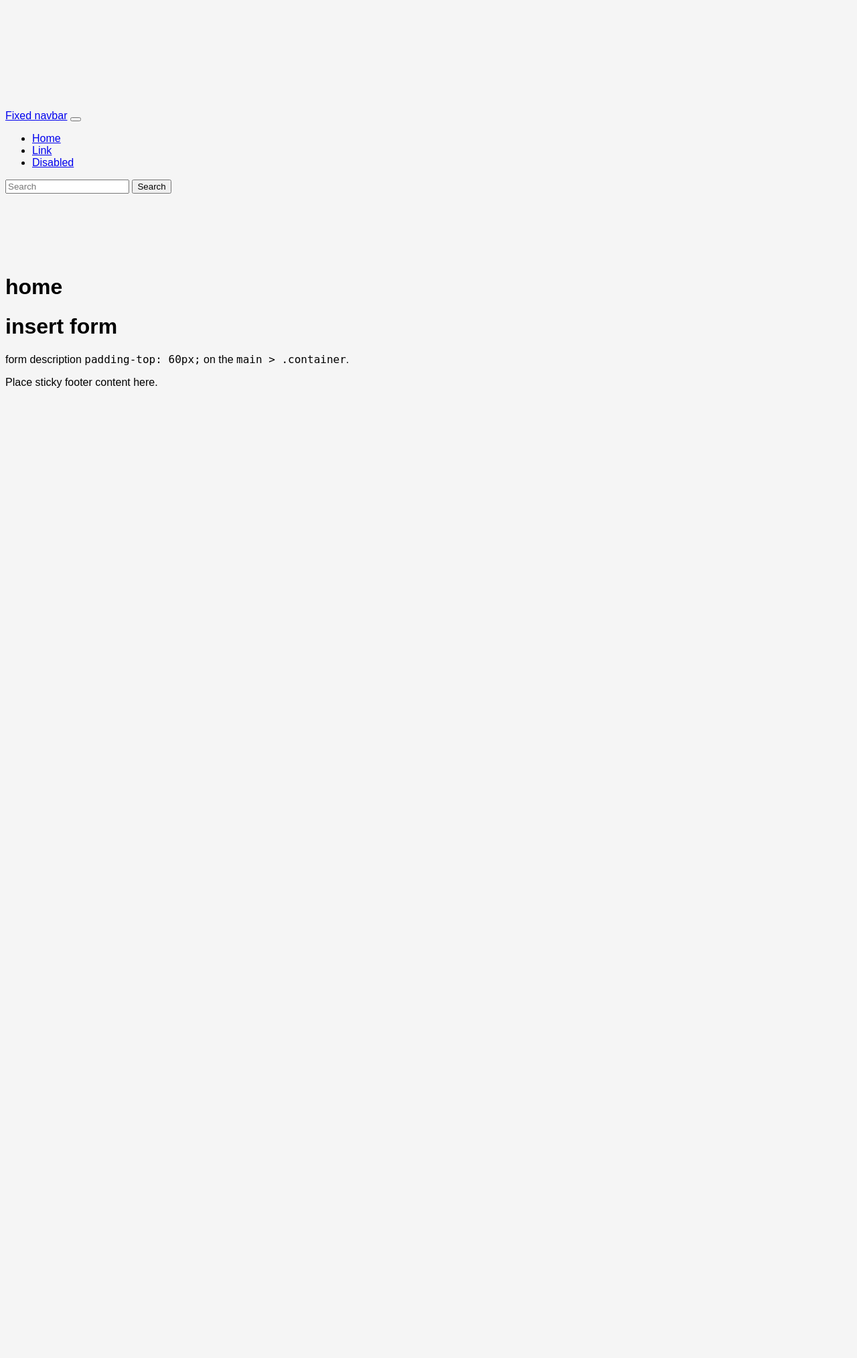
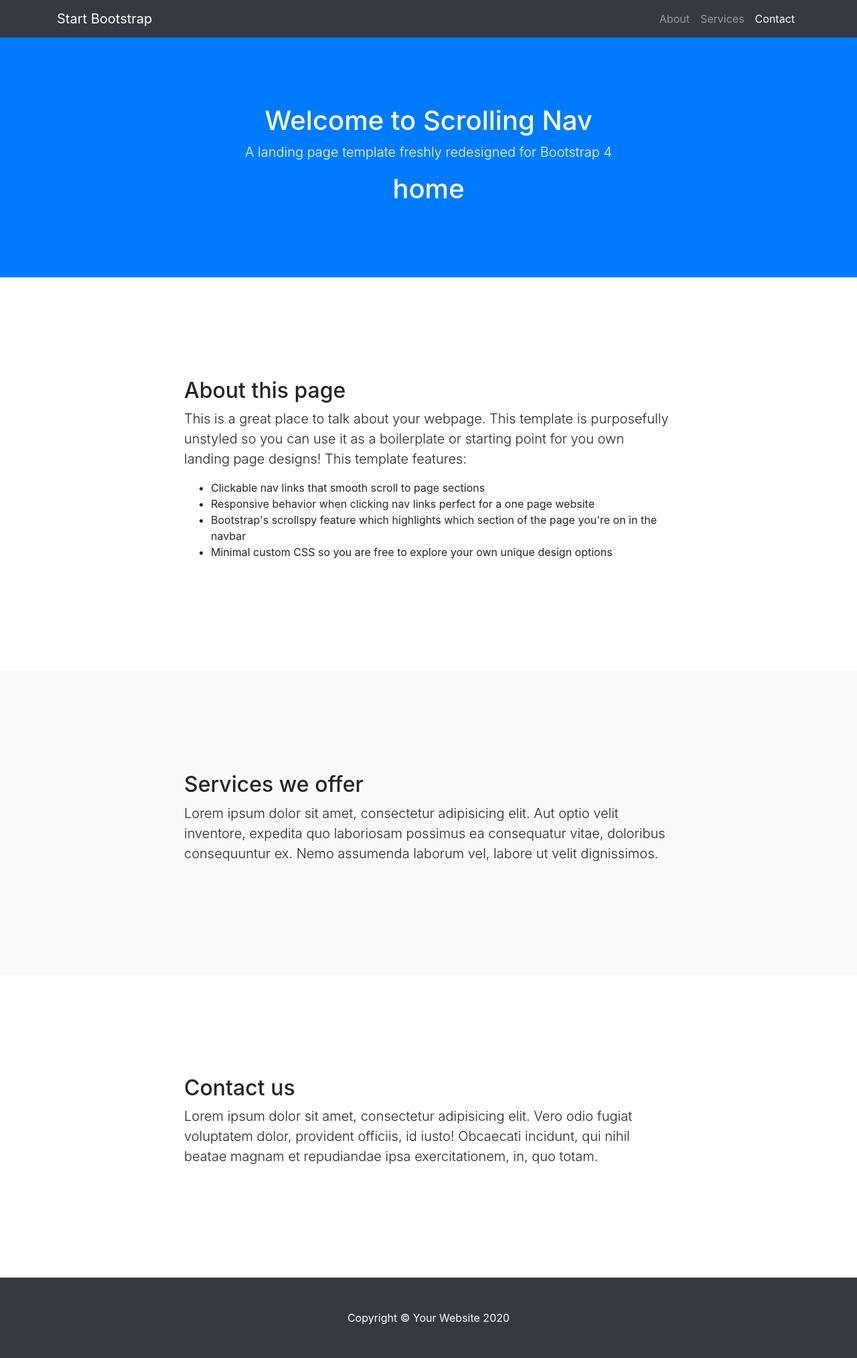
Before and after one commit to Code-Institute-Submissions/Simocaso-ms3-casoni_MayResub, a Flask app: page / in a window 1280 px wide. Shown: the whole page at 67% size. Before the commit the page ends 579 px from the top, so only its background shows below. Run offline with Flask 2, Linux system fonts and the light colour scheme; data that the repository does not hold is empty; some libraries are stand-ins or nearby versions.

Commit message:
adjusted all header and scripts links

```diff
--- a/static/css/style.css
+++ b/static/css/style.css
@@ -1,6 +1,6 @@
-body {
+/* body {
     font-family: "Raleway", sans-serif;
     font-size: 16px;
     height: 100%;
     background-color: #f5f5f5;
-}
+} */
--- a/static/css/theme.css
+++ /dev/null
@@ -1,13 +0,0 @@
-.bd-placeholder-img {
-        font-size: 1.125rem;
-        text-anchor: middle;
-        -webkit-user-select: none;
-        -moz-user-select: none;
-        user-select: none;
-      }
-
-      @media (min-width: 768px) {
-        .bd-placeholder-img-lg {
-          font-size: 3.5rem;
-        }
-      }
--- a/templates/layout/base.html
+++ b/templates/layout/base.html
@@ -8,58 +8,100 @@
 
     </head>
 
-    <body class="d-flex flex-column h-100"></body>
+    <body id="page-top">
 
-        <header>
-            <!-- Fixed navbar -->
-            <nav class="navbar navbar-expand-md navbar-dark fixed-top bg-dark">
-                <div class="container-fluid">
-                <a class="navbar-brand" href="#">Fixed navbar</a>
-                <button class="navbar-toggler" type="button" data-bs-toggle="collapse" data-bs-target="#navbarCollapse" aria-controls="navbarCollapse" aria-expanded="false" aria-label="Toggle navigation">
+        <!-- Navigation -->
+        <nav class="navbar navbar-expand-lg navbar-dark bg-dark fixed-top" id="mainNav">
+            <div class="container">
+            <a class="navbar-brand js-scroll-trigger" href="#page-top">Start Bootstrap</a>
+            <button class="navbar-toggler" type="button" data-toggle="collapse" data-target="#navbarResponsive" aria-controls="navbarResponsive" aria-expanded="false" aria-label="Toggle navigation">
                 <span class="navbar-toggler-icon"></span>
             </button>
-                <div class="collapse navbar-collapse" id="navbarCollapse">
-                    <ul class="navbar-nav me-auto mb-2 mb-md-0">
+            <div class="collapse navbar-collapse" id="navbarResponsive">
+                <ul class="navbar-nav ml-auto">
                 <li class="nav-item">
-                        <a class="nav-link active" aria-current="page" href="#">Home</a>
+                    <a class="nav-link js-scroll-trigger" href="#about">About</a>
                 </li>
                 <li class="nav-item">
-                        <a class="nav-link" href="#">Link</a>
+                    <a class="nav-link js-scroll-trigger" href="#services">Services</a>
                 </li>
                 <li class="nav-item">
-                        <a class="nav-link disabled" href="#" tabindex="-1" aria-disabled="true">Disabled</a>
+                    <a class="nav-link js-scroll-trigger" href="#contact">Contact</a>
                 </li>
                 </ul>
-                    <form class="d-flex">
-                    <input class="form-control me-2" type="search" placeholder="Search" aria-label="Search">
-                    <button class="btn btn-outline-success" type="submit">Search</button>
-                    </form>
             </div>
             </div>
         </nav>
-        </header>
 
-        <!-- Begin page content -->
-        <main class="flex-shrink-0">
-            <div class="container">
+        <header class="bg-primary text-white">
+            <div class="container text-center">
+            <h1>Welcome to Scrolling Nav</h1>
+            <p class="lead">A landing page template freshly redesigned for Bootstrap 4</p>
 
                 {% block content %}
                     { # Template to be inserted here }
                 {% endblock %}
 
-                <!-- see body scripts in the folder below -->
-                {% include "layout/scripts.html" %}
+            </div>
+        </header>
 
-                <h1 class="mt-5">insert form</h1>
-                <p class="lead">form description <code class="small">padding-top: 60px;</code> on the <code class="small">main &gt; .container</code>.</p>
+        <section id="about">
+            <div class="container">
+            <div class="row">
+                <div class="col-lg-8 mx-auto">
+                <h2>About this page</h2>
+                <p class="lead">This is a great place to talk about your webpage. This template is purposefully unstyled so you can use it as a boilerplate or starting point for you own landing page designs! This template features:</p>
+                <ul>
+                    <li>Clickable nav links that smooth scroll to page sections</li>
+                    <li>Responsive behavior when clicking nav links perfect for a one page website</li>
+                    <li>Bootstrap's scrollspy feature which highlights which section of the page you're on in the navbar</li>
+                    <li>Minimal custom CSS so you are free to explore your own unique design options</li>
+                </ul>
                 </div>
-        </main>
+            </div>
+            </div>
+        </section>
 
-        <footer class="footer mt-auto py-3 bg-light">
+        <section id="services" class="bg-light">
             <div class="container">
-                <span class="text-muted">Place sticky footer content here.</span>
+            <div class="row">
+                <div class="col-lg-8 mx-auto">
+                <h2>Services we offer</h2>
+                <p class="lead">Lorem ipsum dolor sit amet, consectetur adipisicing elit. Aut optio velit inventore, expedita quo laboriosam possimus ea consequatur vitae, doloribus consequuntur ex. Nemo assumenda laborum vel, labore ut velit dignissimos.</p>
                 </div>
+            </div>
+            </div>
+        </section>
+
+        <section id="contact">
+            <div class="container">
+            <div class="row">
+                <div class="col-lg-8 mx-auto">
+                <h2>Contact us</h2>
+                <p class="lead">Lorem ipsum dolor sit amet, consectetur adipisicing elit. Vero odio fugiat voluptatem dolor, provident officiis, id iusto! Obcaecati incidunt, qui nihil beatae magnam et repudiandae ipsa exercitationem, in, quo totam.</p>
+                </div>
+            </div>
+            </div>
+        </section>
+
+
+        <!-- Footer -->
+        <footer class="py-5 bg-dark">
+            <div class="container">
+            <p class="m-0 text-center text-white">Copyright &copy; Your Website 2020</p>
+            </div>
+            <!-- /.container -->
         </footer>
+
+        <!-- Bootstrap core JavaScript -->
+        <script src="{{url_for('static', filename='vendor/jquery/jquery.min.js')}}"></script>
+        <script src="{{url_for('static', filename='vendor/bootstrap/js/bootstrap.bundle.min.js')}}"></script>
+
+        <!-- Plugin JavaScript -->
+        <script src="{{url_for('static', filename='vendor/jquery-easing/jquery.easing.min.js')}}"></script>
+
+        <!-- Custom JavaScript for this theme -->
+        <script src="{{url_for('static', filename='js/scrolling-nav.js')}}"></script>
 
     </body>
 
--- a/templates/layout/header.html
+++ b/templates/layout/header.html
@@ -2,8 +2,10 @@
 <meta name="viewport" content="width=device-width, initial-scale=1.0">
 <meta http-equiv="X-UA-Compatible" content="ie=edge">
 
-    <!-- Bootstrap theme -->
+<!-- Bootstrap theme -->
+<link rel="stylesheet" href="{{url_for('static', filename='vendor/bootstrap/css/bootstrap.min.css')}}">
 <link rel="stylesheet" href="{{url_for('static', filename='css/scrolling-nav.css')}}">
-    <!-- Custom CSS -->
+
+<!-- Custom CSS -->
 <link rel="stylesheet" href="{{url_for('static', filename='css/theme.css')}}" type="text/css">
 <link rel="stylesheet" href="{{url_for('static', filename='css/style.css')}}" type="text/css">
--- a/templates/layout/scripts.html
+++ b/templates/layout/scripts.html
@@ -1,4 +1,4 @@
 <script src="https://cdn.jsdelivr.net/npm/jquery@latest/dist/jquery.min.js"></script>
 <!-- <script src="https://cdn.jsdelivr.net/npm/popper.js@latest/dist/umd/popper.min.js"></script> -->
 <script src="https://cdn.jsdelivr.net/npm/bootstrap@latest/dist/js/bootstrap.min.js"></script>
-<script src="{{url_for('static', filename='/static/js/scripts.js')}}"></script>
+<script src="{{url_for('static', filename='/js/scripts.js')}}"></script>
```
Lines whose indentation alone changed are shown as unchanged.
